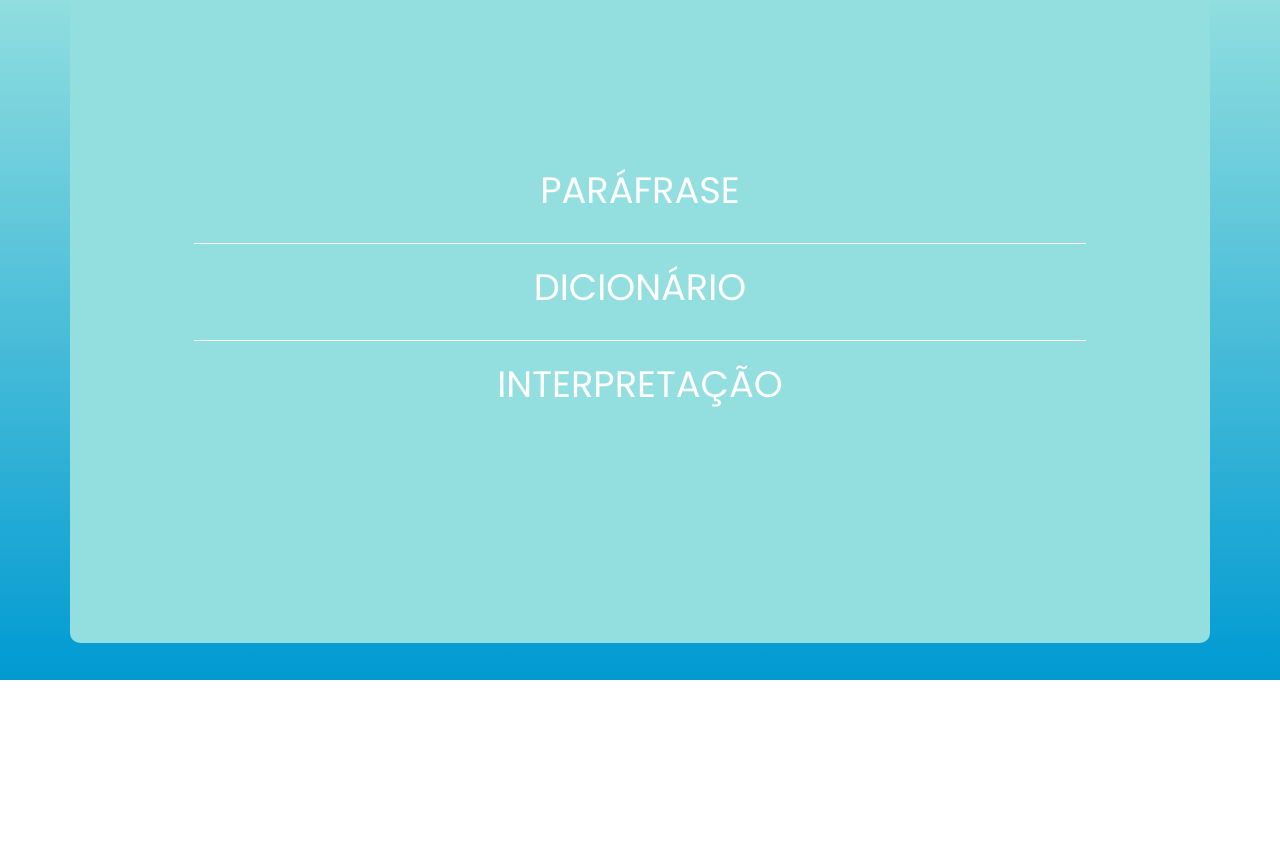
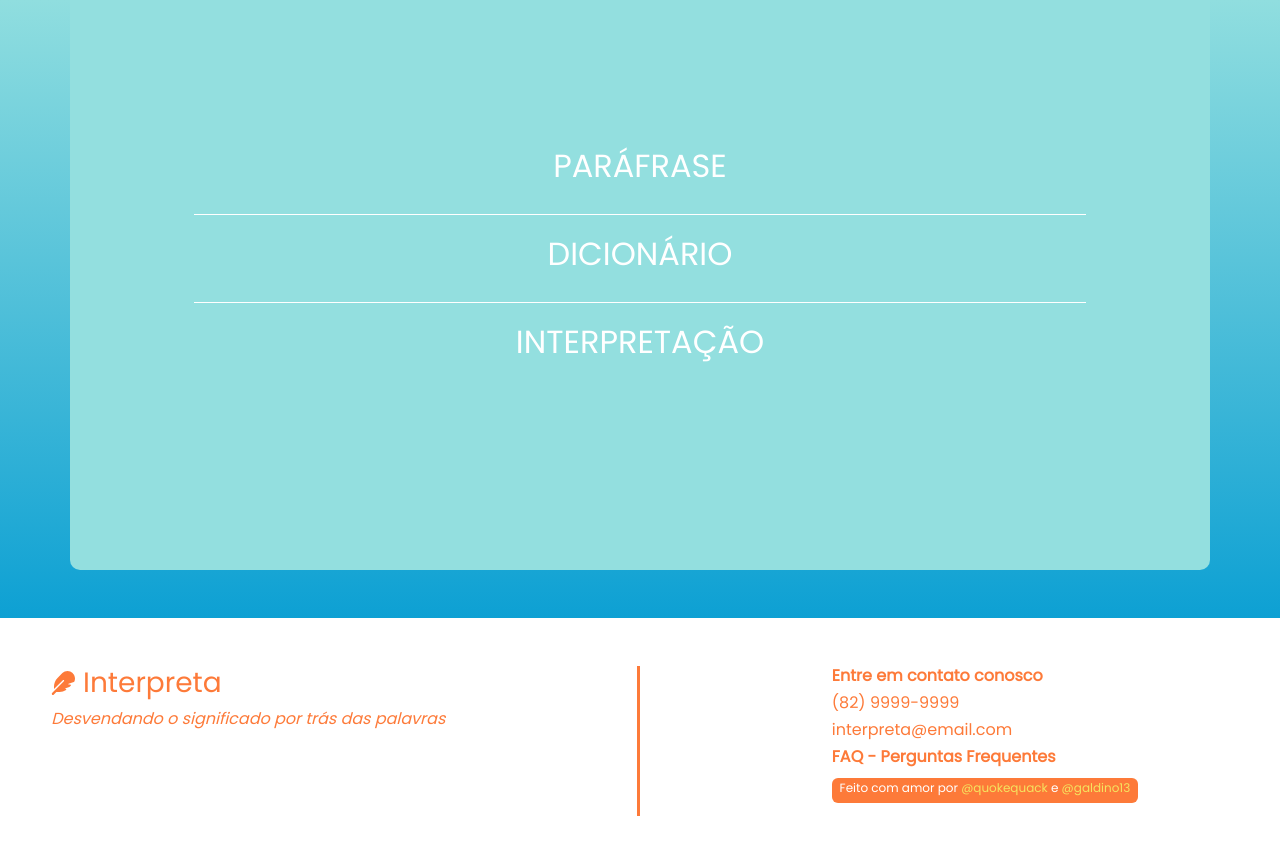
Before and after one commit to quokequack/Intepreta-React.js, a React (Create React App) app: page /cicle1 in a window 1280 px wide. Shown: the part 160-1001 px from the top of the page. Before the commit the page ends 840 px from the top, so only its background shows below. Built offline with nearby package versions, Linux system fonts and the light colour scheme.

Commit message:
footer created

```diff
--- /dev/null
+++ b/src/components/Footer.js
@@ -0,0 +1,32 @@
+import { FontAwesomeIcon } from '@fortawesome/react-fontawesome';
+import '../styles/footer.css';
+
+export default function Footer(){
+    return(
+        <>
+           <footer className='pt-5 my-5 text-muted'>
+            <div className='footer'>
+                <div className='abt'>
+                    <div className='inter-icon'>
+                    <div className='footer-icon'>
+                        <FontAwesomeIcon icon='feather'/>
+                   </div>
+                   <h3>Interpreta</h3>
+                    </div>
+                   <p>Desvendando o significado por trás das palavras</p>
+                </div>
+                <div className='divider'></div>
+                <div className='contats'>
+                    <h3><b>Entre em contato conosco</b></h3>
+                    <h4>(82) 9999-9999</h4>
+                    <h4>interpreta@email.com</h4>
+                    <h3><b>FAQ - Perguntas Frequentes</b></h3>
+                    <button className='btn badge'>
+                        <p>Feito com amor por <a target='_blank' href='https://github.com/quokequack'> @quokequack </a> e <a target='_blank' href='https://github.com/Galdino13'> @galdino13 </a> </p>
+                    </button>
+                </div>
+            </div>
+           </footer>
+        </>
+    )
+}
--- a/src/pages/Cicle1.js
+++ b/src/pages/Cicle1.js
@@ -2,6 +2,7 @@ import '../styles/cicle1.css';
 import { FontAwesomeIcon } from '@fortawesome/react-fontawesome';
 import { Link } from 'react-router-dom';
 import Header from '../components/Header';
+import Footer from '../components/Footer';
 import { useEffect } from 'react';
 
 
@@ -28,6 +29,7 @@ export default function Cicle1() {
                     </div>
                     </div>
                 </div>
+                <Footer />
             </div>
         </>
     )
--- a/src/pages/Cicles.js
+++ b/src/pages/Cicles.js
@@ -2,6 +2,7 @@ import '../styles/cicles.css';
 import { Link } from 'react-router-dom';
 import { FontAwesomeIcon } from '@fortawesome/react-fontawesome';
 import Header from '../components/Header';
+import Footer from '../components/Footer';
 import { useEffect } from 'react';
 
 
@@ -78,6 +79,7 @@ export default function Cicles(){
                         </div>
                    </div>
                 </div>
+                <Footer />
             </div>
         </>
     )
--- a/src/pages/Home.js
+++ b/src/pages/Home.js
@@ -1,7 +1,6 @@
 import '../styles/home.css';
-import { FontAwesomeIcon } from '@fortawesome/react-fontawesome';
 import Header from '../components/Header';
-import { Link } from 'react-router-dom';
+import Footer from '../components/Footer';
 import { useEffect } from 'react';
 
 export default function Home(){
@@ -51,6 +50,7 @@ export default function Home(){
                         </div>
                     </div>
                 </div>
+                <Footer />
             </div>
         </>
     )
--- a/src/styles/cicle1.css
+++ b/src/styles/cicle1.css
@@ -8,12 +8,12 @@
     background-image:linear-gradient(to bottom, #B2EEE2, #009AD2);
 }
 .cicle1-container{
-    margin-top:1.5%;
+    margin-top:2%;
     display:flex;
     justify-content:center;
     align-items:center;
     background-color:#93DFDF;
-    height:90vh;
+    height:80vh;
     border-radius:10px;
 }
 .buttons-tasks{
@@ -21,6 +21,9 @@
     display:flex;
     flex-direction:column;
     text-align:Center;
+}
+.task-btn:hover{
+    border:none;
 }
 .task-btn .task:hover{
     font-size:1.4em;
@@ -37,154 +40,12 @@
 .task-btn .task{
     margin-top:1%;
     transition:1s ease;
+    border:none;
 }
 .link-cicle1{
     text-decoration:none;
     color:white;
     font-family:'Poppins';
     font-weight:500;
-    font-size:2.3em;
+    font-size:2em;
 }
-
-
-
-
-
-
-
-
-
-
-
-
-
-
-
-
-
-
-
-
-
-
-
-
-
-
-
-
-
-
-
-.header-ciclo1{
-    display: inline-block;
-    flex-direction: column;
-    justify-content: center;
-    align-items: center;
-    width: 100%;
-    margin-top: -8%;
-    color: #FD7A39;
-    background-color: white;
-
-}
-.inter-txt{
-    font-family: 'Poppins';
-font-style: normal;
-font-weight: 700;
-font-size: 40px;
-line-height: 60px;
-/* identical to box height */
-color: #FD7A39;
-
-}
-.logout{
-    margin-left: 700px;
-font-family: 'Poppins';
-font-style: normal;
-font-weight: 500;
-font-size: 35px;
-line-height: 52px;
-/* identical to box height */
-color: #FD7A39;
-}
-.header-ciclo1 div{
-    display: inline-block;
-    padding:1em;
-}
-
-.ciclo1{
-    background-image: linear-gradient(180deg, #B2EEE2 0%, #009AD2 100%, #009AD2 100%);
-    height:100vh;
-    display: flex;
-    align-items: center;
-    flex-direction: column;
-    justify-content: center;
-}
-
-.ciclo1Frame{
-    position: relative;
-    width: 1262px;
-    height: 720px;
-
-    top: 98px;
-    justify-items: center;
-    justify-content: center;
-    align-items: center;
-    align-content: center;
-    background: #93DFDF;
-    border-radius: 10px;
-}
-.tipo{
-    font-family: 'Poppins';
-    font-style: normal;
-    font-weight: 700;
-    font-size: 45px;
-    line-height: 68px;
-    /* identical to box height */
-
-    text-align: center;
-    color: #FFFFFF;
-}
-.linha{
-    width: 1058px;
-    height: 0px;
-    margin-left: 100px;
-    margin-top: 83px;
-    margin-bottom: 83px;
-
-    border: 2px solid #FFFFFF;
-}
-.topFrame{
-    font-family: 'Poppins';
-    font-style: normal;
-    font-weight: 400;
-    font-size: 35px;
-    line-height: 52px;
-    /* identical to box height */
-    color: #FFFFFF;
-
-}
-.txt-ciclo1{
-    font-family: 'Poppins';
-    font-style: normal;
-    font-weight: 700;
-    font-size: 45px;
-    line-height: 68px;
-    /* identical to box height */
-    color: #FFFFFF;
-    margin-top: 15px;
-    margin-left: 30px;
-    display: inline;
-}
-.txt-nivel1{
-    font-family: 'Poppins';
-    font-style: normal;
-    font-weight: 400;
-    font-size: 35px;
-    line-height: 52px;
-    /* identical to box height */
-    color: #FFFFFF;
-    margin-top: 15px;
-    margin-left: 900px;
-    display: inline;
-}
--- /dev/null
+++ b/src/styles/footer.css
@@ -0,0 +1,65 @@
+
+footer{
+    background-color:white;
+}
+.footer{
+    display:flex;
+    height:20%;
+}
+.inter-icon{
+    display:flex;
+}
+.inter-icon .footer-icon{
+    font-size:1.5em;
+}
+.inter-icon h3{
+    margin-left:2%;
+
+}
+.abt{
+    margin-left:4%;
+    font-family:'Poppins';
+    color:#FD7A39;
+    font-weight:400;
+
+}
+.abt p{
+    width:100%;
+    font-style:italic;
+}
+.divider{
+    width:0.2%;
+    margin-right:15%;
+    margin-left:15%;
+    margin-bottom:2%;
+    background-color:#FD7A39;
+    height:150px;
+}
+.contats{
+    margin-right:0%;
+}
+.contats h3{
+    font-size:1em;
+    font-family:'Poppins';
+    color:#FD7A39;
+    font-weight:400;
+}
+.contats h4{
+    font-size:1em;
+    font-family:'Poppins';
+    color:#FD7A39;
+}
+.badge{
+    width:100%;
+    background-color:#FD7A39;
+    height:25px;
+    border:none;
+}
+.badge p{
+    font-family:'poppins';
+    font-weight:400;
+}
+.badge p a{
+    text-decoration:none;
+    color:#F5E45F;
+}
```
Also changed, not shown: src/pages/Homepage.js (line endings or trailing spaces), src/styles/about.css (line endings or trailing spaces), src/styles/home.css (line endings or trailing spaces).
